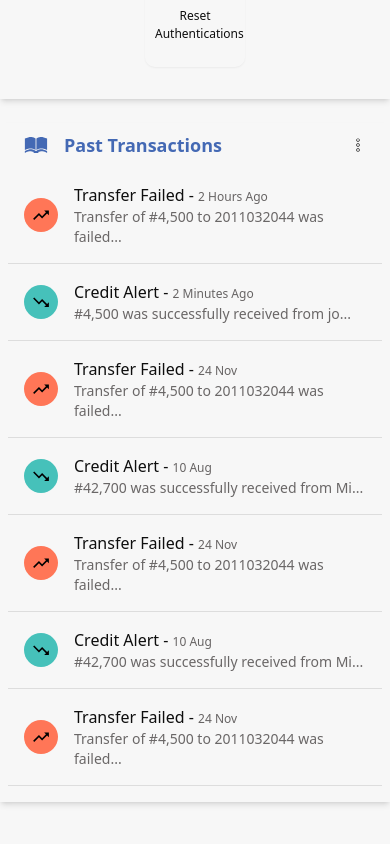
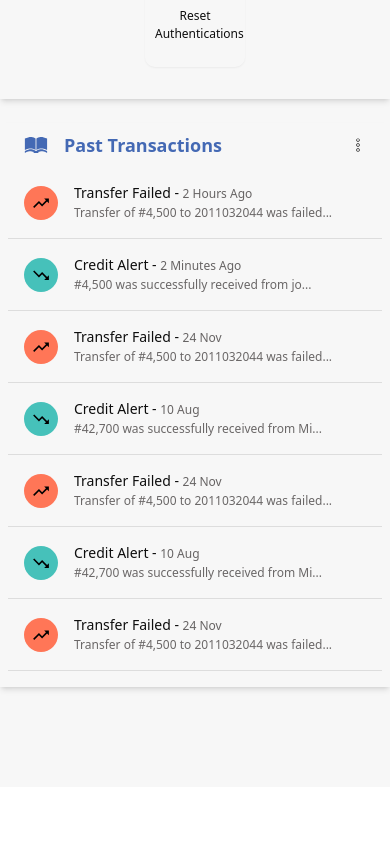
Before and after one commit to KodenOps/manee, a Next.js app: page / in a window 390 px wide. Shown: the part 1001-1845 px from the top of the page. After the commit the page ends 1788 px from the top, so only its background shows below. Built offline with nearby package versions, Linux system fonts and the light colour scheme.

Commit message:
update the size of history texts

```diff
--- a/src/components/HeaderNav.tsx
+++ b/src/components/HeaderNav.tsx
@@ -25,12 +25,12 @@ const HeaderNav = () => {
 			<div className='flex flex-col justify-center items-center h-full w-full bg-[var(--whites)] dark:bg-[var(--primary-dark)] fixed top-0 z-[500] overflow-hidden'>
 				<div className='flex flex-col items-center justify-center text-center'>
 					<div className='text-[var(--primary)] dark:text-[var(--secondary-dark)] flex items-center  px-[24px] gap-[5px]'>
-						<span className='text-[40px] md:text-[100px]'>
+						<span className='text-[24px] md:text-[80px]'>
 							<GiTakeMyMoney />
 						</span>
-						<h2 className='font-bold text-[40px] md:text-[100px]'>MANEE</h2>
+						<h2 className='font-bold text-[24px] md:text-[80px]'>MANEE</h2>
 					</div>
-					<p className='text-[24px] md:text-[30px]'>
+					<p className='text-[16px] md:text-[30px]'>
 						Swift like a bullet, Realible like an Instinct.
 					</p>
 				</div>
--- a/src/components/HistoryDeets.tsx
+++ b/src/components/HistoryDeets.tsx
@@ -25,14 +25,14 @@ const HistoryDeets = ({
 					<IconName size={18} />
 				</div>
 				<div className='texts '>
-					<h4 className='text-[var(--text)] dark:text-[var(--whites-dark)] text-md font-medium'>
+					<h4 className='text-[var(--text)] dark:text-[var(--whites-dark)] md:text-md text-sm  font-medium'>
 						{headertext} -{' '}
 						<span className='text-[#666363] dark:text-[#00CCCC] text-[12px]'>
 							{' '}
 							{time}{' '}
 						</span>
 					</h4>
-					<p className='w-full text-sm text-[var(--greys)] dark:text-[#F3EAEA] font-thin'>
+					<p className='w-full md:text-sm text-[12px] text-[var(--greys)] dark:text-[#F3EAEA] font-thin'>
 						{parag}
 					</p>
 				</div>
```
